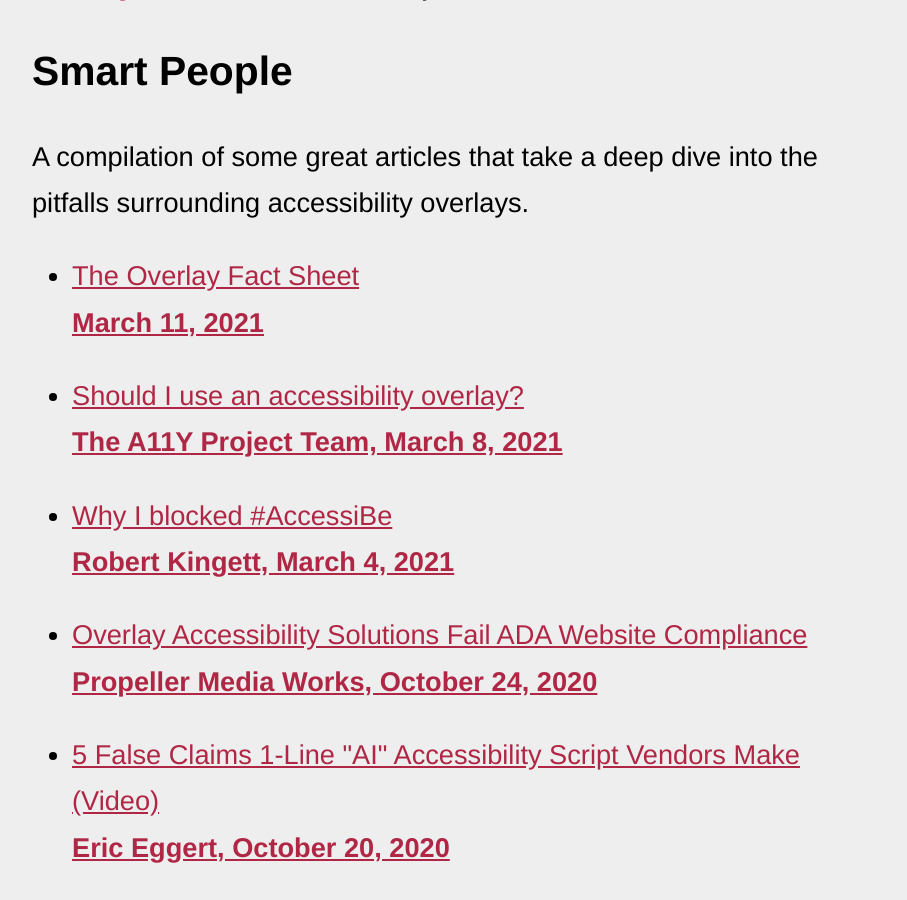
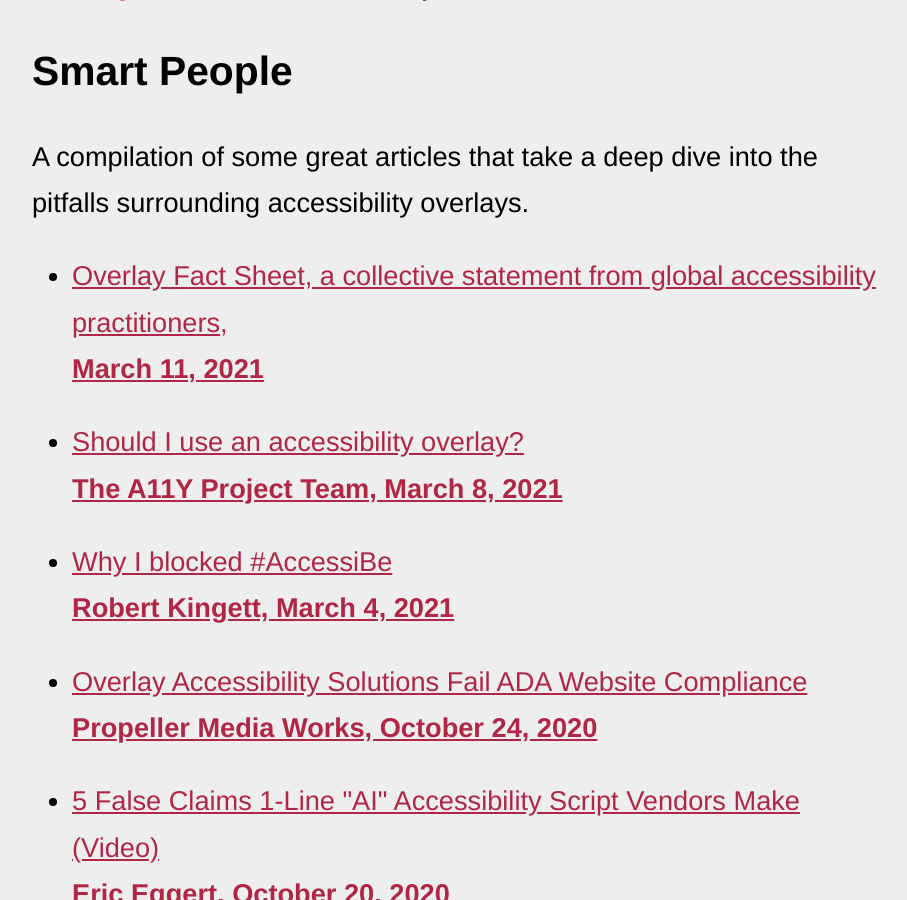
Before and after one commit to michaelspellacy/shouldiuseanaccessibilityoverlay-com, a Jekyll site: the page built from index.html, in a window 1280 px wide and 900 px high, scrolled down 3295 px. Shown: the whole window, without its empty margins (178-1085 px from the left). Built offline with Jekyll 4.4.1, drawn with Linux system fonts in a browser that asks for light colours.

Commit message:
Link Update

```diff
--- a/index.html
+++ b/index.html
@@ -28,7 +28,7 @@
 <p>A compilation of some great articles that take a deep dive into the pitfalls surrounding accessibility overlays.</p>
 
 <ul class="articles">
-  <li><a href="https://overlayfactsheet.com/">The Overlay Fact Sheet <span>March 11, 2021</span></a></li>
+  <li><a href="https://overlayfactsheet.com/">Overlay Fact Sheet, a collective statement from global accessibility practitioners, <span>March 11, 2021</span></a></li>
   <li><a href="https://www.a11yproject.com/posts/2021-03-08-should-i-use-an-accessibility-overlay/">Should I use an accessibility overlay? <span>The A11Y Project Team, March 8, 2021</span></a></li>
   <li><a href="https://blindjournalist.wordpress.com/2021/03/04/why-i-blocked-accessibe/">Why I blocked #AccessiBe <span>Robert Kingett, March 4, 2021</span></a></li>
   <li><a href="https://www.propellermediaworks.com/blog/avoid-web-accessibility-overlay-toolbars/">Overlay Accessibility Solutions Fail ADA Website Compliance <span>Propeller Media Works, October 24, 2020</span></a></li>
```
